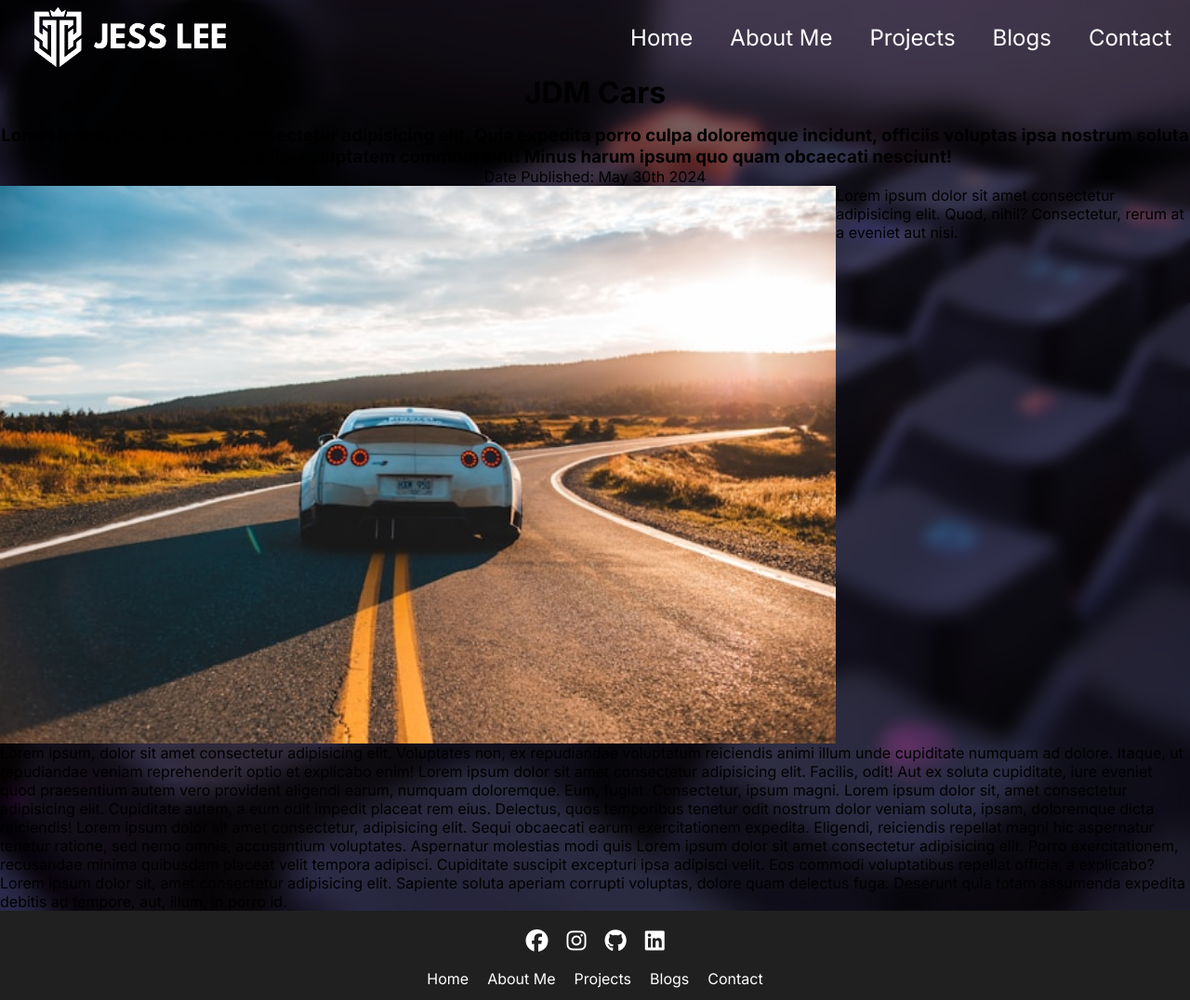
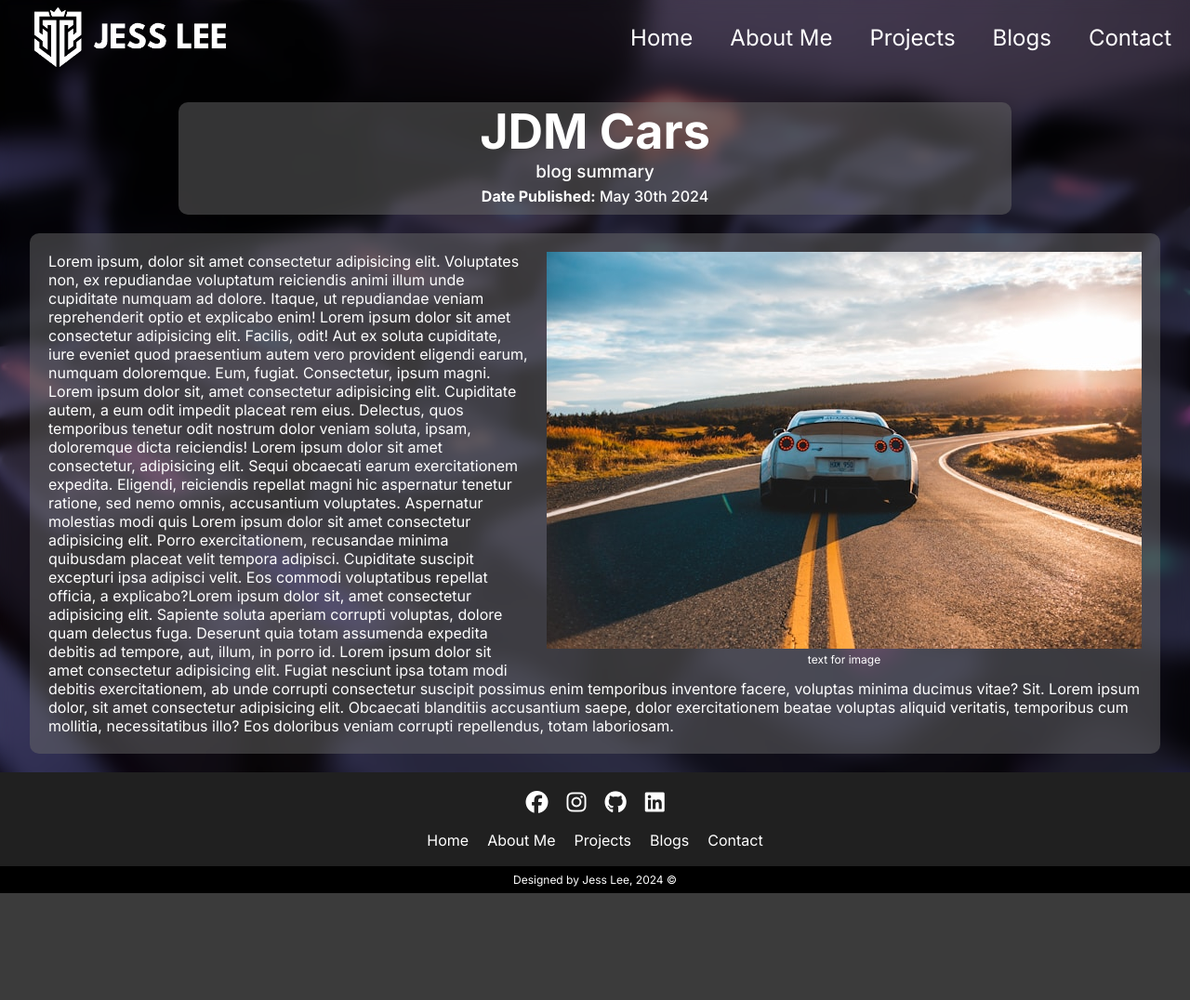
Before and after one commit to jayel888/t1a2-portfolio, a plain HTML site: page Pages/Blog Posts/blogpost1.html in a window 1280 px wide. Shown: the top 1076 px of the page at 93% size. After the commit the page ends 961 px from the top, so only its background shows below. Drawn offline with Linux system fonts and the light colour scheme.

Commit message:
added styling for blog posts

```diff
--- a/CSS/blogpost.css
+++ b/CSS/blogpost.css
@@ -1,21 +1,57 @@
 main {
     display: flex;
     flex-direction: column;
+    align-items: center;
+
 }
 
-header {
+.blog-head {
+    background: rgba(105, 105, 105, 0.5);
     text-align: center;
+    width: 70dvw;
+    border-radius: 10px;
+    color: white;
+    margin-top: 30px;
 }
 
-header h1 {
-    margin-bottom: 15px;
+.blog-head h1 {
+    font-size: 52px;
 }
 
-section {
-    display: flex;
-    flex-direction: row;
-    justify-content: flex-end;
+.blog-head h3 {
+    font-weight: 500;
+    padding-bottom: 5px;
 }
-section img {
-    height:600px;
+
+.blog-head p {
+    font-size: 16px;
+    padding-bottom: 5px;
 }
+
+.blog-body {
+    background: rgba(105, 105, 105, 0.5);
+    padding: 20px;
+    margin: 20px 20px;
+    border-radius: 10px;
+    color: white;
+    width: 95dvw;
+
+}
+
+figure {
+    display: block;
+    text-align: center;
+    float: right;
+    padding-left: 20px;
+    padding-bottom: 5px;
+
+}
+
+figure img {
+    max-width: 100%;
+    height: auto;
+}
+
+figure figcaption {
+    font-size: 12px;
+}
--- a/Pages/Blog Posts/blogpost1.html
+++ b/Pages/Blog Posts/blogpost1.html
@@ -6,7 +6,7 @@
     <link rel="icon" href="../../images/favicon1.png">
     <meta charset="UTF-8">
     <meta name="viewport" content="width=device-width, initial-scale=1.0">
-    <title>Jess Lee's Portfolio Website</title>
+    <title>Blog Post 1 - J.Lee</title>
     <link rel="stylesheet" href="https://cdnjs.cloudflare.com/ajax/libs/font-awesome/6.5.2/css/all.min.css" integrity="sha512-SnH5WK+bZxgPHs44uWIX+LLJAJ9/2PkPKZ5QiAj6Ta86w+fsb2TkcmfRyVX3pBnMFcV7oQPJkl9QevSCWr3W6A==" crossorigin="anonymous" referrerpolicy="no-referrer" />
 </head>
 <body>
@@ -31,21 +31,23 @@
         </nav>
     </header>
     <main>
-        <header>
+        <section class="blog-head">
             <h1>JDM Cars</h1>
-            <h3>Lorem ipsum dolor sit amet consectetur adipisicing elit. Quia expedita porro culpa doloremque incidunt, officiis voluptas ipsa nostrum soluta omnis, voluptatem commodi sint! Minus harum ipsum quo quam obcaecati nesciunt!</h3>
-            <p>Date Published: May 30th 2024</p>
-        </header>
-        <section>
-            <img src="../../images/blogs images/car.jpg" alt="Nissan Skyline">
-            <p>Lorem ipsum dolor sit amet consectetur adipisicing elit. Quod, nihil? Consectetur, rerum at a eveniet aut nisi.</p>
+            <h3>blog summary<h3>
+            <p><b>Date Published:</b> May 30th 2024</p>
         </section>
-        <article>
-            <p>Lorem ipsum, dolor sit amet consectetur adipisicing elit. Voluptates non, ex repudiandae voluptatum reiciendis animi illum unde cupiditate numquam ad dolore. Itaque, ut repudiandae veniam reprehenderit optio et explicabo enim!
-            Lorem ipsum dolor sit amet consectetur adipisicing elit. Facilis, odit! Aut ex soluta cupiditate, iure eveniet quod praesentium autem vero provident eligendi earum, numquam doloremque. Eum, fugiat. Consectetur, ipsum magni.
-            Lorem ipsum dolor sit, amet consectetur adipisicing elit. Cupiditate autem, a eum odit impedit placeat rem eius. Delectus, quos temporibus tenetur odit nostrum dolor veniam soluta, ipsam, doloremque dicta reiciendis!
-            Lorem ipsum dolor sit amet consectetur, adipisicing elit. Sequi obcaecati earum exercitationem expedita. Eligendi, reiciendis repellat magni hic aspernatur tenetur ratione, sed nemo omnis, accusantium voluptates. Aspernatur molestias modi quis Lorem ipsum dolor sit amet consectetur adipisicing elit. Porro exercitationem, recusandae minima quibusdam placeat velit tempora adipisci. Cupiditate suscipit excepturi ipsa adipisci velit. Eos commodi voluptatibus repellat officia, a explicabo?Lorem ipsum dolor sit, amet consectetur adipisicing elit. Sapiente soluta aperiam corrupti voluptas, dolore quam delectus fuga. Deserunt quia totam assumenda expedita debitis ad tempore, aut, illum, in porro id.
-            </p>
+        <article class="blog-body">
+            <figure>
+                <img src="../../images/blogs images/car.jpg" alt="Nissan Skyline">
+                <figcaption>text for image</figcaption>
+            </figure>
+            <div class="blog-txt">
+                <p>Lorem ipsum, dolor sit amet consectetur adipisicing elit. Voluptates non, ex repudiandae voluptatum reiciendis animi illum unde cupiditate numquam ad dolore. Itaque, ut repudiandae veniam reprehenderit optio et explicabo enim!
+                Lorem ipsum dolor sit amet consectetur adipisicing elit. Facilis, odit! Aut ex soluta cupiditate, iure eveniet quod praesentium autem vero provident eligendi earum, numquam doloremque. Eum, fugiat. Consectetur, ipsum magni.
+                Lorem ipsum dolor sit, amet consectetur adipisicing elit. Cupiditate autem, a eum odit impedit placeat rem eius. Delectus, quos temporibus tenetur odit nostrum dolor veniam soluta, ipsam, doloremque dicta reiciendis!
+                Lorem ipsum dolor sit amet consectetur, adipisicing elit. Sequi obcaecati earum exercitationem expedita. Eligendi, reiciendis repellat magni hic aspernatur tenetur ratione, sed nemo omnis, accusantium voluptates. Aspernatur molestias modi quis Lorem ipsum dolor sit amet consectetur adipisicing elit. Porro exercitationem, recusandae minima quibusdam placeat velit tempora adipisci. Cupiditate suscipit excepturi ipsa adipisci velit. Eos commodi voluptatibus repellat officia, a explicabo?Lorem ipsum dolor sit, amet consectetur adipisicing elit. Sapiente soluta aperiam corrupti voluptas, dolore quam delectus fuga. Deserunt quia totam assumenda expedita debitis ad tempore, aut, illum, in porro id. Lorem ipsum dolor sit amet consectetur adipisicing elit. Fugiat nesciunt ipsa totam modi debitis exercitationem, ab unde corrupti consectetur suscipit possimus enim temporibus inventore facere, voluptas minima ducimus vitae? Sit. Lorem ipsum dolor, sit amet consectetur adipisicing elit. Obcaecati blanditiis accusantium saepe, dolor exercitationem beatae voluptas aliquid veritatis, temporibus cum mollitia, necessitatibus illo? Eos doloribus veniam corrupti repellendus, totam laboriosam.
+                </p>
+            </div>
         </article>
     </main>
     <footer>
```
Also changed, not shown: CSS/aboutme.css (+7 -0 lines), Pages/aboutme.html (+2 -2 lines), Pages/blogs.html (+1 -1 lines), Pages/contact.html (+1 -1 lines), Pages/projects.html (+1 -1 lines).
